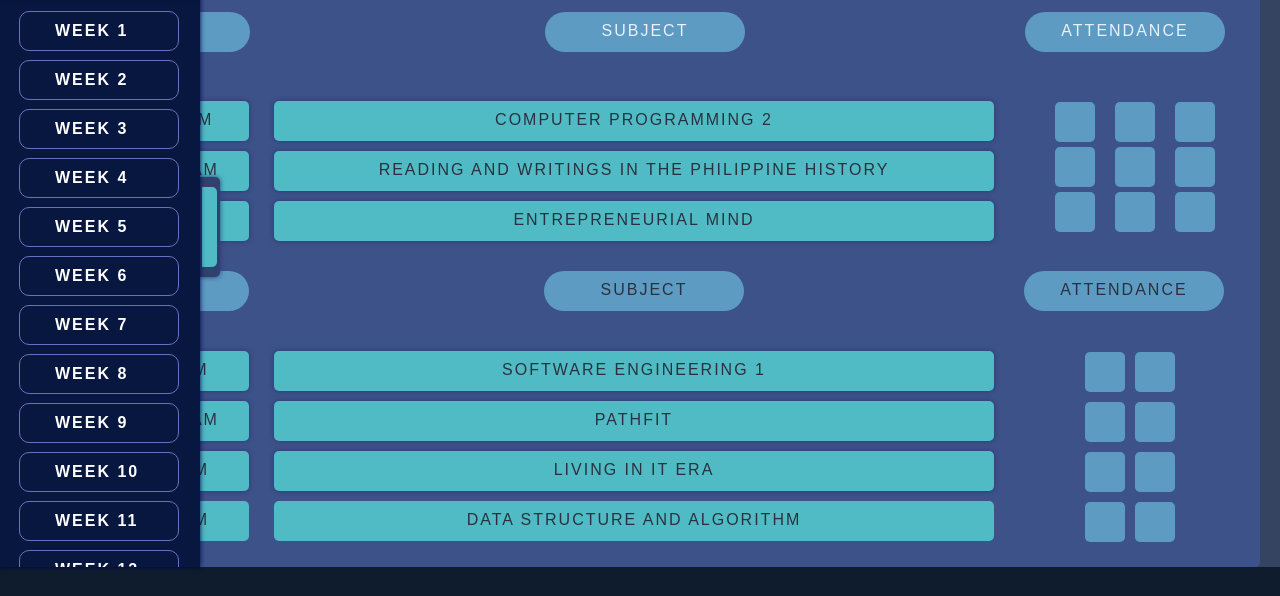
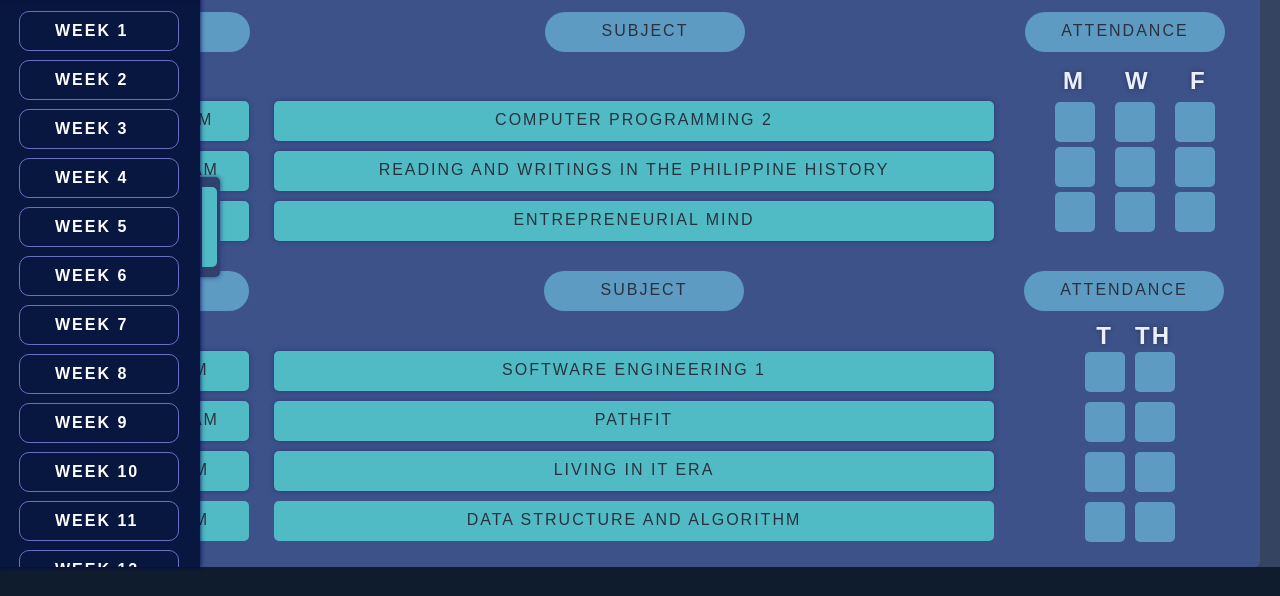
Before and after one commit to J2courier/week-tracker, a plain HTML site: page index.html in a window 1280 px wide. Shown: the part 93-689 px from the top of the page. Drawn offline with Linux system fonts and the light colour scheme.

Commit message:
Update index.html

```diff
--- a/index.html
+++ b/index.html
@@ -10,8 +10,8 @@
     <section>
         <div class="container">
             <div class="box1"><p>TIME</p></div>
-            <div class="box2">SUBJECT</div>
-            <div class="box3">ATTENDANCE</div>
+            <div class="box2"><p>SUBJECT</p></div>
+            <div class="box3"><p>ATTENDANCE</p></div>
             <div class="containerTime">
                 <div class="box4"><p>9:10-11:00 AM</p></div>
                 <div class="box5"><p>11:00-12:00 AM</p></div>
@@ -65,11 +65,17 @@
                 <div class="item16"><h4>WEEK 15</h3></div>
                 <div class="item17"><h4>WEEK 16</h3></div>
                 <div class="item18"><h4>WEEK 17</h3></div>
+                <div class="item19"><h4>WEEK 18</h3></div>
             </div>
 
         </div>
     </section>
-    <section>
+    <section id="reset">
+        <div class="days">
+            <div class="m"><h1>M</h1></div>
+            <div class="w"><h1>W</h1></div>
+            <div class="f"><h1>F</h1></div>
+        </div>
         <div class="containerAtt">
             <div class="att1"></div>
             <div class="att2"></div>
@@ -80,6 +86,10 @@
             <div class="att7"></div>
             <div class="att8"></div>
             <div class="att9"></div>
+        </div>
+        <div class="days2">
+            <div class="t"><h1>T</h1></div>
+            <div class="tth"><h1>TH</h1></div>
         </div>
         <div class="container2">
             <div class="att10"></div>
```
